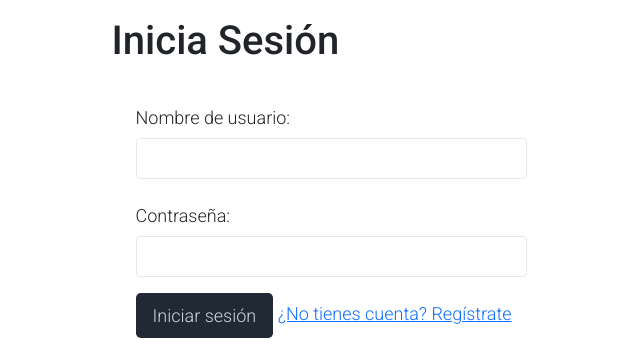
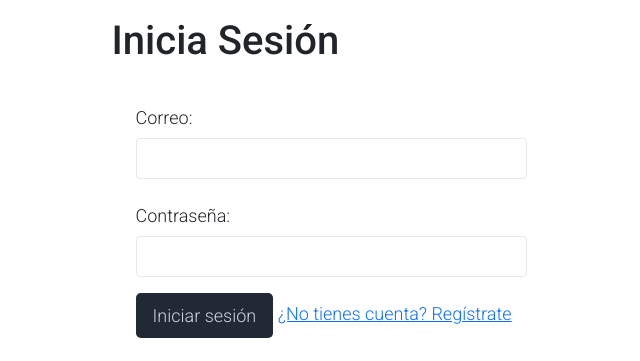
Before and after one commit to DCC-CC4401/2023-1-Grupo-2, a Django app: page /login/ in a window 1280 px wide. Shown: the part 218-579 px from the top of the page, without its empty margins (113-753 px from the left). Run offline with Django 4.2, Linux system fonts and the light colour scheme; some libraries are stand-ins or nearby versions.

Commit message:
change username to email

```diff
--- a/finanzapp_proj/finanzapp/forms.py
+++ b/finanzapp_proj/finanzapp/forms.py
@@ -2,9 +2,9 @@ from django import forms
 from finanzapp.models import Transaction, Category
 
 class RegisterUserForm(forms.Form):
-   nombre = forms.CharField(label="Nombre de Usuario")
+   nombre = forms.EmailField(label="Correo")
    contraseña = forms.CharField(widget=forms.PasswordInput, label="Contraseña")
-   display_name = forms.CharField(label="Apodo")
+   display_name = forms.CharField(label="Nombre")
 
 class EditTransactionForm(forms.ModelForm):
     class Meta:
--- a/finanzapp_proj/finanzapp/templates/login.html
+++ b/finanzapp_proj/finanzapp/templates/login.html
@@ -9,7 +9,7 @@
                 {% csrf_token %}
                 <div class="form-row">
                     <div class="form-group col-md-6 mb-3">
-                        <label for="username" class="col-form-label">Nombre de usuario:</label>
+                        <label for="username" class="col-form-label">Correo:</label>
                         <input type="text" name="username" class="form-control" required>
                         <div class="another-custom-class">{{ form.name }}</div>
                     </div>
--- a/finanzapp_proj/finanzapp/views.py
+++ b/finanzapp_proj/finanzapp/views.py
@@ -258,7 +258,7 @@ def organize_fin(request):
     # Si no está autenticado
     else:
         # Se le redirige al login
-        return render(request, 'login.html', {'error_message': 'Nombre de usuario o contraseña incorrectos'})
+        return redirect('login')
 
 #----------03/06/2023---------Gonzalo--------------->
 #funcion que permite eliminar una categoría
```
